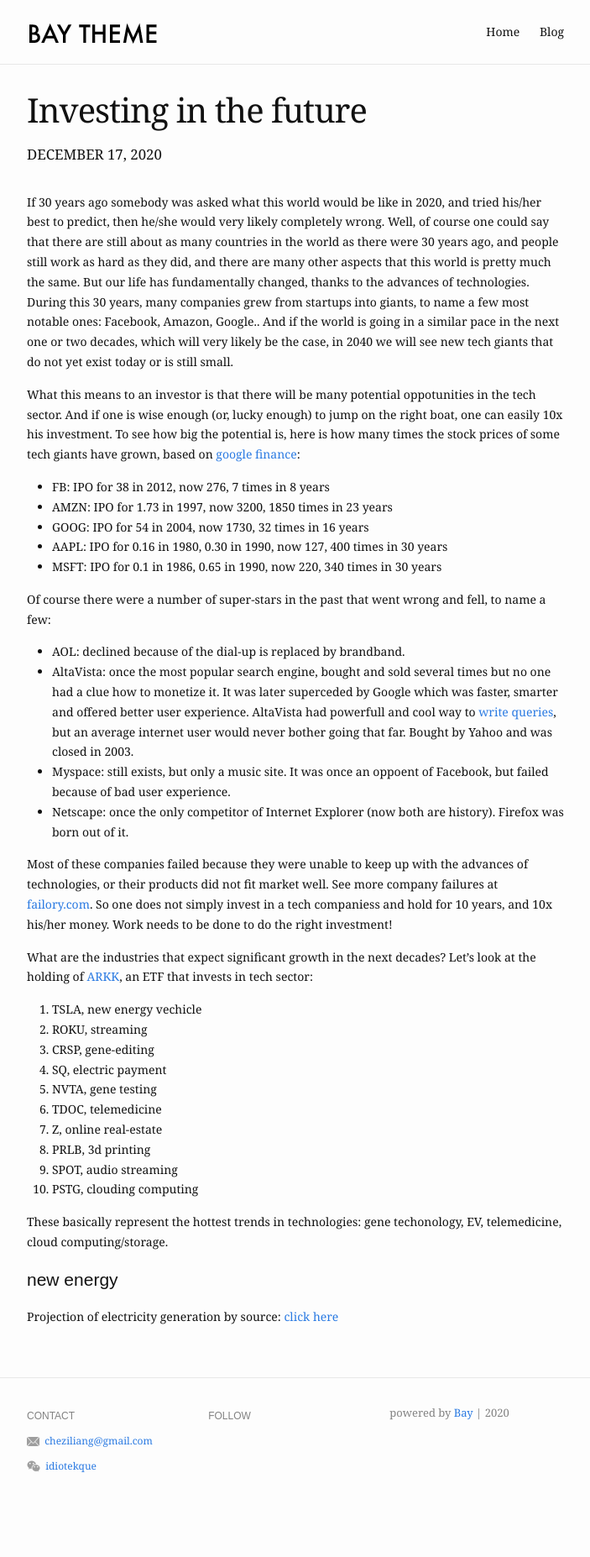
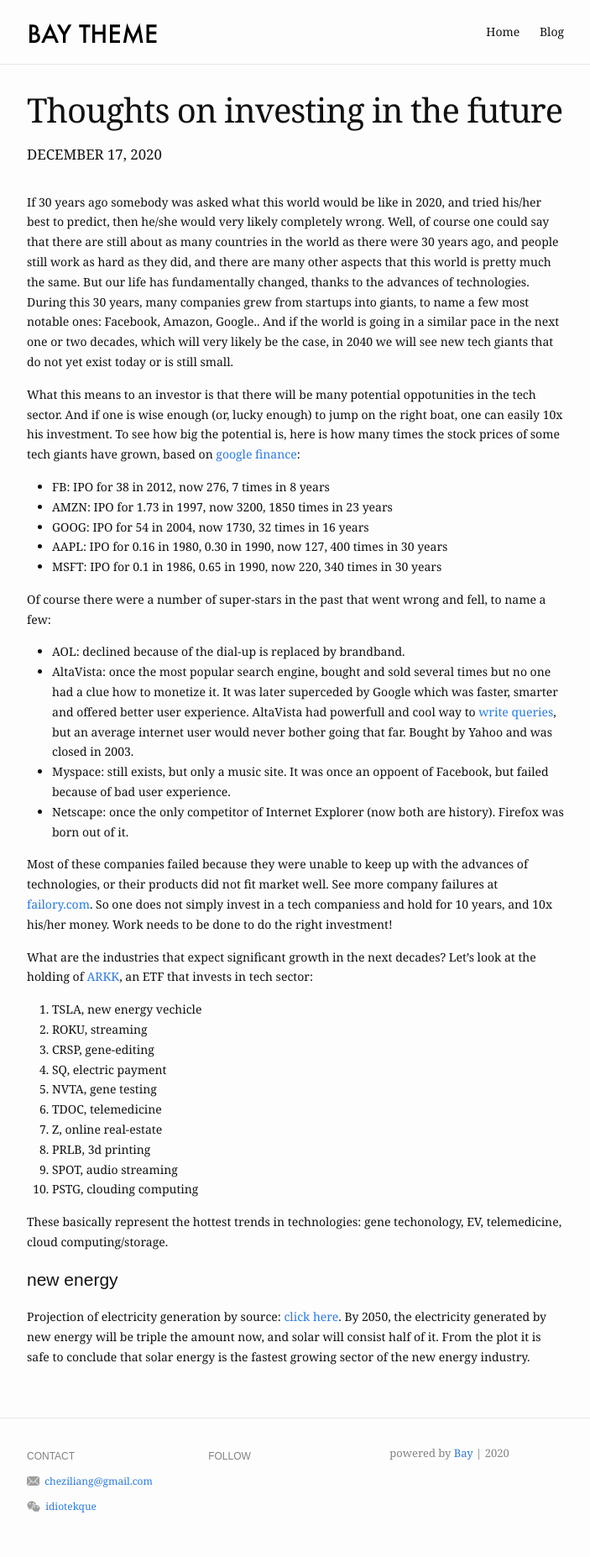
Before and after one commit to idiotekk/idiotekk.github.io, a Jekyll site: the page built from _posts/2020-12-17-techo-invest.markdown, in a window 1280 px wide. Shown: the whole page at 84% size, without its empty margins (288-991 px from the left). Built offline with Jekyll 4.4.1, drawn with Linux system fonts in a browser that asks for light colours; before the commit the page ends 1806 px from its top, so only the background shows below that.

Commit message:
Update 2020-12-17-techo-invest.markdown

```diff
--- a/_posts/2020-12-17-techo-invest.markdown
+++ b/_posts/2020-12-17-techo-invest.markdown
@@ -1,6 +1,6 @@
 ---
 layout: post
-title: "Investing in the future"
+title: "Thoughts on investing in the future"
 date: 2020-12-17
 categories: investment
 tags: [investment]
@@ -40,4 +40,4 @@
 These basically represent the hottest trends in technologies: gene techonology, EV, telemedicine, cloud computing/storage.
 
 # new energy
-Projection of electricity generation by source: [click here](https://www.eia.gov/outlooks/aeo/images/AEO2020_infographic_2.png)
+Projection of electricity generation by source: [click here](https://www.eia.gov/outlooks/aeo/images/AEO2020_infographic_2.png). By 2050, the electricity generated by new energy will be triple the amount now, and solar will consist half of it. From the plot it is safe to conclude that solar energy is the fastest growing sector of the new energy industry.
```
